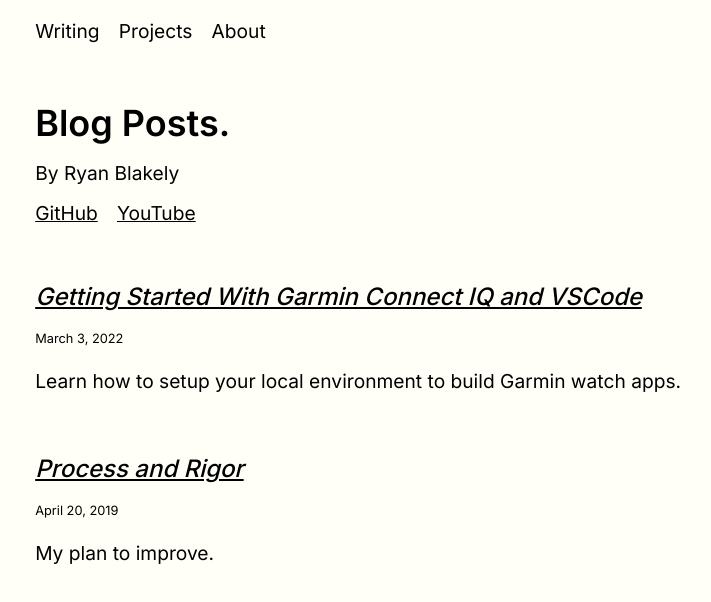
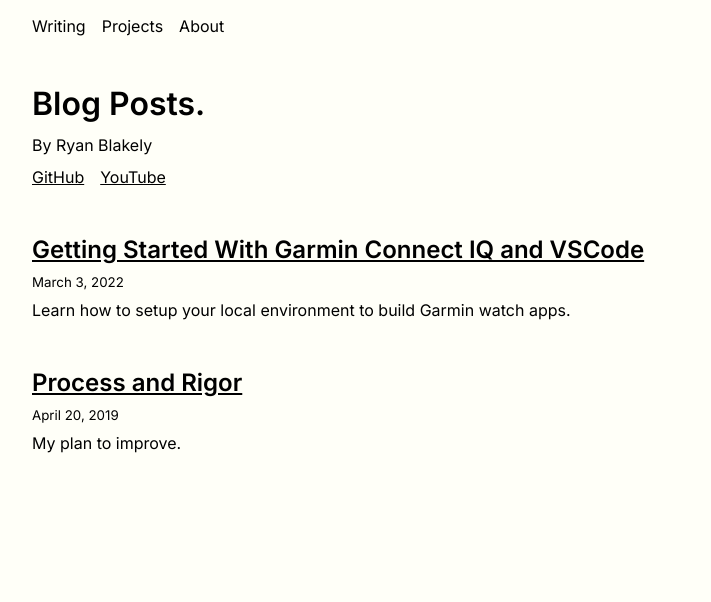
Before and after one commit to ryanblakely/ryanblakely.com, a React (Create React App) app: page / in a window 1280 px wide. Shown: the top 602 px of the page, without its empty margins (208-919 px from the left). Built offline with nearby package versions, Linux system fonts and the light colour scheme.

Commit message:
ui - simplified styling

```diff
--- a/src/index.css
+++ b/src/index.css
@@ -15,7 +15,6 @@ body {
     width: 100%;
     max-width: 1400px;
     padding: 1em 1em 10em 1em;
-    font-size: 1.2rem;
     background: #fffff8;
 }
 
@@ -41,8 +40,7 @@ main {
 article {
     display: flex;
     flex-direction: column;
-    /* row-gap: 10px; */
-    row-gap: 1em;
+    row-gap: 10px;
 }
 
 article section {
@@ -53,7 +51,6 @@ article section {
 
 section {
     display: flex;
-    /* row-gap: 0.5em; */
     align-items: center;
     column-gap: 1em;
 }
@@ -63,12 +60,35 @@ pre {
     padding: 1em;
 }
 
+img {
+    width: 100%;
+}
+
+a {
+    color: black;
+}
+
+ol,
+ul li {
+    margin-bottom: 1em;
+}
+
+menu {
+    display: flex;
+    column-gap: 1em;
+}
+
+header {
+    display: flex;
+    flex-direction: column;
+    row-gap: 12px;
+}
+
 code {
     color: #000;
     background: none;
     text-shadow: 0 1px #fff;
     font-family: Consolas, Monaco, Andale Mono, Ubuntu Mono, monospace;
-    font-size: 1em;
     text-align: left;
     white-space: pre;
     word-spacing: normal;
@@ -81,56 +101,6 @@ code {
     -webkit-hyphens: none;
     -ms-hyphens: none;
     hyphens: none;
-}
-
-img {
-    width: 100%;
-}
-
-h1 {
-    font-size: 2.25rem;
-}
-
-h2 {
-    font-size: 1.5rem;
-    font-weight: 500;
-    font-style: italic;
-    margin-bottom: 1.4rem;
-}
-
-a {
-    color: black;
-}
-
-a h2 {
-    margin-bottom: 0;
-}
-
-p,
-ol,
-ul {
-    font-size: 1.2rem;
-    line-height: 2rem;
-}
-
-ol,
-ul li {
-    margin-bottom: 1em;
-}
-
-menu {
-    display: flex;
-    column-gap: 1em;
-}
-
-small {
-    font-size: 0.8rem;
-}
-
-header {
-    display: flex;
-    flex-direction: column;
-    row-gap: 12px;
 }
 
 @media (min-width: 860px) {
--- a/src/posts/getting-started-with-garmin-connect-iq-and-vscode.md
+++ b/src/posts/getting-started-with-garmin-connect-iq-and-vscode.md
@@ -1,9 +1,9 @@
-<section>
 # Getting Started With Garmin Connect IQ and VSCode
 
-March 3, 2022
+<section>
 
-<!-- ![Garmin Connect IQ](https://res.cloudinary.com/dccqw6mij/image/upload/v1646323780/l0signwtigkdpgyfkwfl.png) -->
+![Garmin Connect IQ](https://res.cloudinary.com/dccqw6mij/image/upload/v1646323780/l0signwtigkdpgyfkwfl.png)
+
 </section>
 
 <section>
--- a/src/styles/post.css
+++ b/src/styles/post.css
@@ -3,3 +3,9 @@
     flex-direction: column;
     row-gap: 3em;
 }
+
+.post p,
+ol,
+ul {
+    line-height: 2rem;
+}
```
